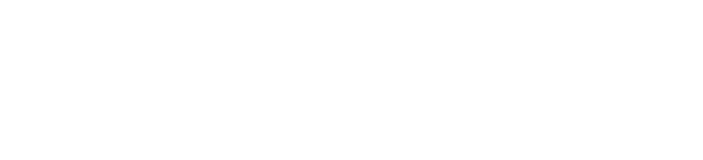
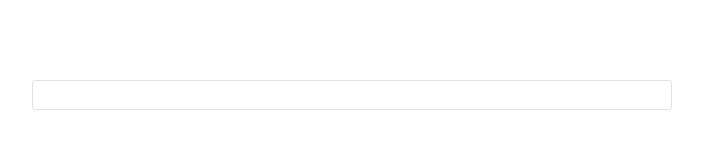
Before and after one commit to Yeffry921/Weather-app, a website: page src/index.html in a window 1280 px wide. Shown: the top 160 px of the page, 288-991 px from the left. Drawn offline with Linux system fonts and the light colour scheme.

Commit message:
add styling for search weather inputs + minor layout fixes

```diff
--- a/src/index.css
+++ b/src/index.css
@@ -13,9 +13,22 @@ body {
 
 .app {
   display: flex;
-  justify-content: center;
   align-items: center;
   min-height: 100vh;
+  flex-direction: column;
+}
+header {
+  width: 100%;
+  margin: 5em 0;
+}
+.search__input {
+  width: 50%;
+  display: block;
+  margin: 0 auto;
+  padding: .5em .25rem;
+  border-radius: 0.2rem;
+  border: none;
+  border: 1px solid #dfe1e5;
 }
 
 .weather__header {
@@ -27,7 +40,13 @@ body {
 .weather__location {
   margin: 1em 0;
 }
+.weather__description {
+  text-transform: capitalize;
+}
+.weather__body-container {
+  display: flex;
+}
 
-.weather__description {
-
+.weather__body {
+  text-align: center;
 }
```
Also changed, not shown: 1 other file.
